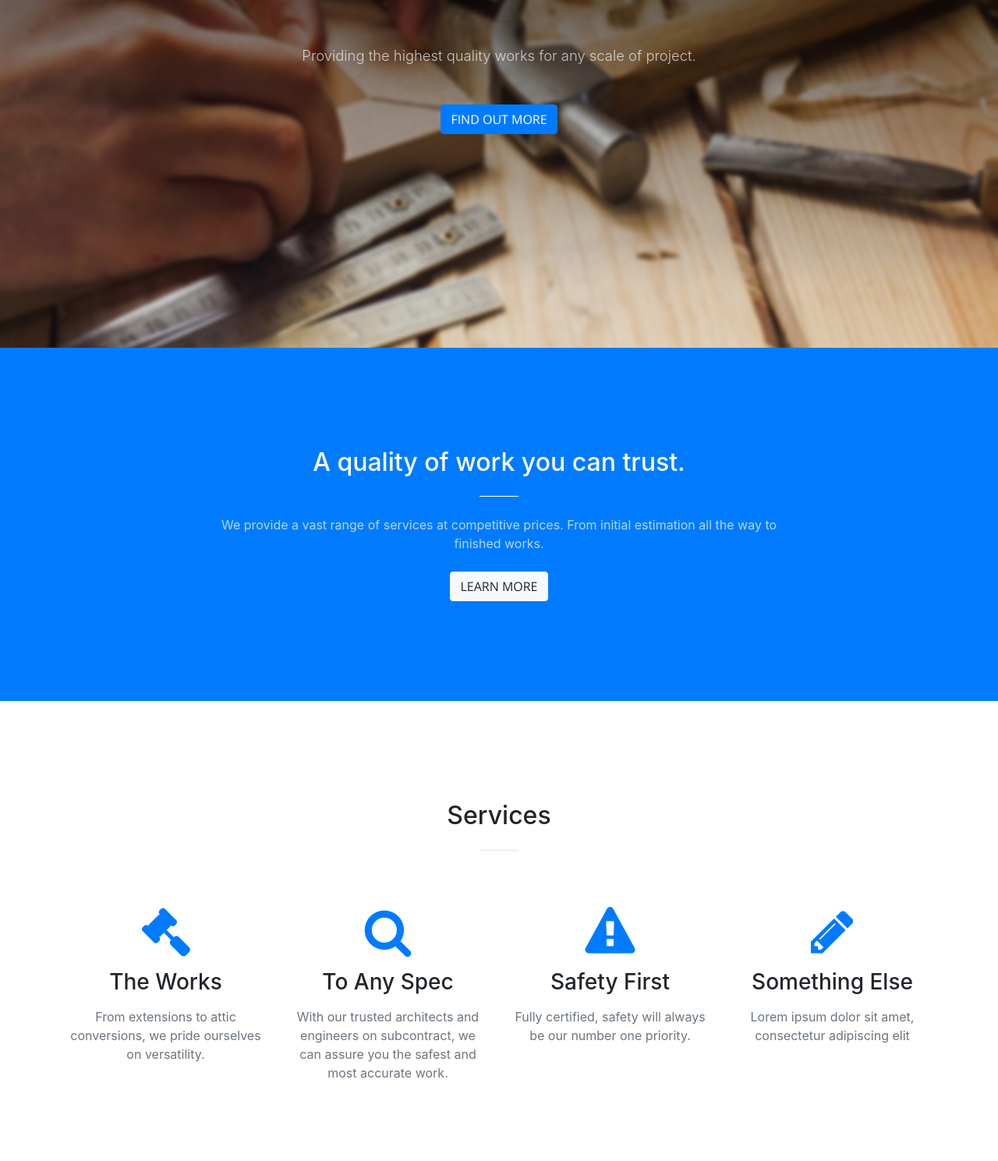
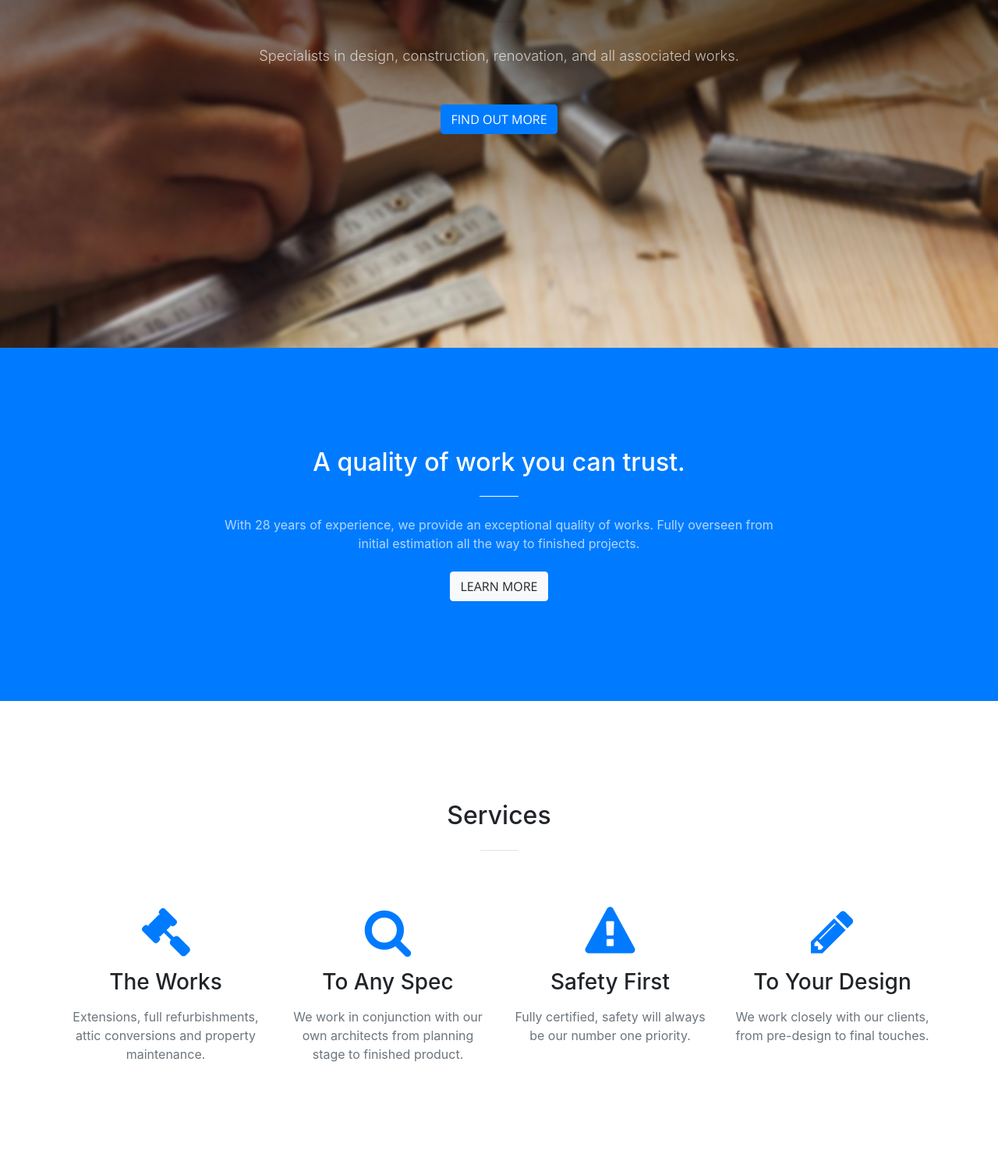
Before and after one commit to oisinhenryco/oisinhenryco.github.io, a website with bundled scripts: page index.html in a window 1280 px wide. Shown: the part 354-1843 px from the top of the page at 78% size. Built offline with nearby package versions, Linux system fonts and the light colour scheme.

Commit message:
final changes

```diff
--- a/index.html
+++ b/index.html
@@ -64,7 +64,7 @@
             <hr>
           </div>
           <div class="col-lg-8 mx-auto">
-            <p class="text-faded mb-5">Providing the highest quality works for any scale of project.</p>
+            <p class="text-faded mb-5">Specialists in design, construction, renovation, and all associated works.</p>
             <a class="btn btn-primary btn-xl js-scroll-trigger" href="#about">Find Out More</a>
           </div>
         </div>
@@ -77,7 +77,7 @@
           <div class="col-lg-8 mx-auto text-center">
             <h2 class="section-heading text-white">A quality of work you can trust.</h2>
             <hr class="light my-4">
-            <p class="text-faded mb-4">We provide a vast range of services at competitive prices. From initial estimation all the way to finished works.</p>
+            <p class="text-faded mb-4">With 28 years of experience, we provide an exceptional quality of works. Fully overseen from initial estimation all the way to finished projects.</p>
             <a class="btn btn-light btn-xl js-scroll-trigger" href="#services">Learn more</a>
           </div>
         </div>
@@ -99,14 +99,14 @@
             <div class="service-box mt-5 mx-auto">
               <i class="fa fa-4x fa-gavel text-primary mb-3 sr-icons"></i>
               <h3 class="mb-3">The Works</h3>
-              <p class="text-muted mb-0">From extensions to attic conversions, we pride ourselves on versatility.</p>
+              <p class="text-muted mb-0">Extensions, full refurbishments, attic conversions and property maintenance.</p>
             </div>
           </div>
           <div class="col-lg-3 col-md-6 text-center">
             <div class="service-box mt-5 mx-auto">
               <i class="fa fa-4x fa-search text-primary mb-3 sr-icons"></i>
               <h3 class="mb-3">To Any Spec</h3>
-              <p class="text-muted mb-0">With our trusted architects and engineers on subcontract, we can assure you the safest and most accurate work.</p>
+              <p class="text-muted mb-0">We work in conjunction with our own architects from planning stage to finished product.</p>
             </div>
           </div>
           <div class="col-lg-3 col-md-6 text-center">
@@ -119,8 +119,8 @@
           <div class="col-lg-3 col-md-6 text-center">
             <div class="service-box mt-5 mx-auto">
               <i class="fa fa-4x fa-pencil text-primary mb-3 sr-icons"></i>
-              <h3 class="mb-3">Something Else</h3>
-              <p class="text-muted mb-0">Lorem ipsum dolor sit amet, consectetur adipiscing elit</p>
+              <h3 class="mb-3">To Your Design</h3>
+              <p class="text-muted mb-0">We work closely with our clients, from pre-design to final touches.</p>
             </div>
           </div>
         </div>
@@ -165,7 +165,7 @@
                     Home Works
                   </div>
                   <div class="project-name">
-                    Kitchens
+                    Kitchen Design and Layout
                   </div>
                 </div>
               </div>
@@ -207,10 +207,10 @@
               <div class="portfolio-box-caption">
                 <div class="portfolio-box-caption-content">
                   <div class="project-category text-faded">
-                    Exterior Works
+                    Home Works
                   </div>
                   <div class="project-name">
-                    Decking and Patios
+                    Internal and External Finishes
                   </div>
                 </div>
               </div>
@@ -225,7 +225,7 @@
                     Exterior Works
                   </div>
                   <div class="project-name">
-                    Plastering and Exterior Walls
+                    Renders and Finishes
                   </div>
                 </div>
               </div>
```
Also changed, not shown: img/portfolio/fullsize/5.JPG, img/portfolio/fullsize/P1010038.JPG (added), img/portfolio/thumbnails/5.jpg.
